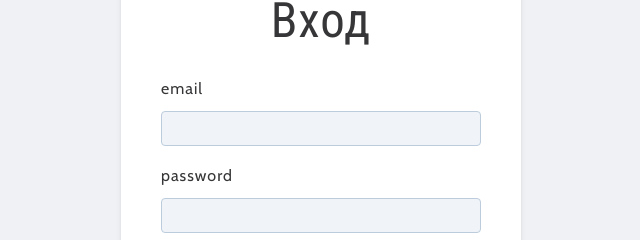
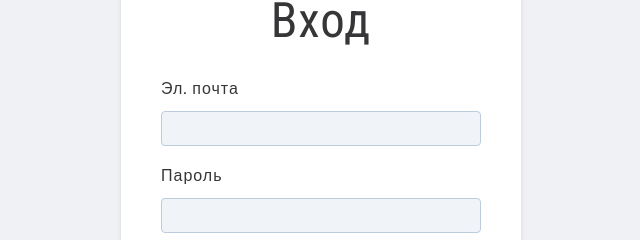
Before and after one commit to Bonamente/job-tracker, a React (Vite) app: page /signup in a window 1280 px wide. Shown: the part 272-512 px from the top of the page, without its empty margins (319-959 px from the left). Built offline with nearby package versions, Linux system fonts and the light colour scheme.

Commit message:
feat(Input): add translation

```diff
--- a/src/components/input/Input.tsx
+++ b/src/components/input/Input.tsx
@@ -1,3 +1,5 @@
+import { useTranslation } from 'react-i18next';
+
 type InputProps = {
   labelText?: string; // Specify later
   type: string;
@@ -12,10 +14,13 @@ const Input: React.FC<InputProps> = ({
   name,
   value,
   handleChange,
-}) => (
+}) => {
+  const { t } = useTranslation();
+
+  return (
     <div className="form-row">
       <label className="form-label" htmlFor={name}>
-      {labelText || name}
+        {labelText ? t(`form.${labelText}`) : t(`form.${name}`)}
       </label>
       <input
         className="form-input"
@@ -27,5 +32,6 @@ const Input: React.FC<InputProps> = ({
       />
     </div>
   );
+};
 
 export default Input;
```
Lines whose indentation alone changed are shown as unchanged.
